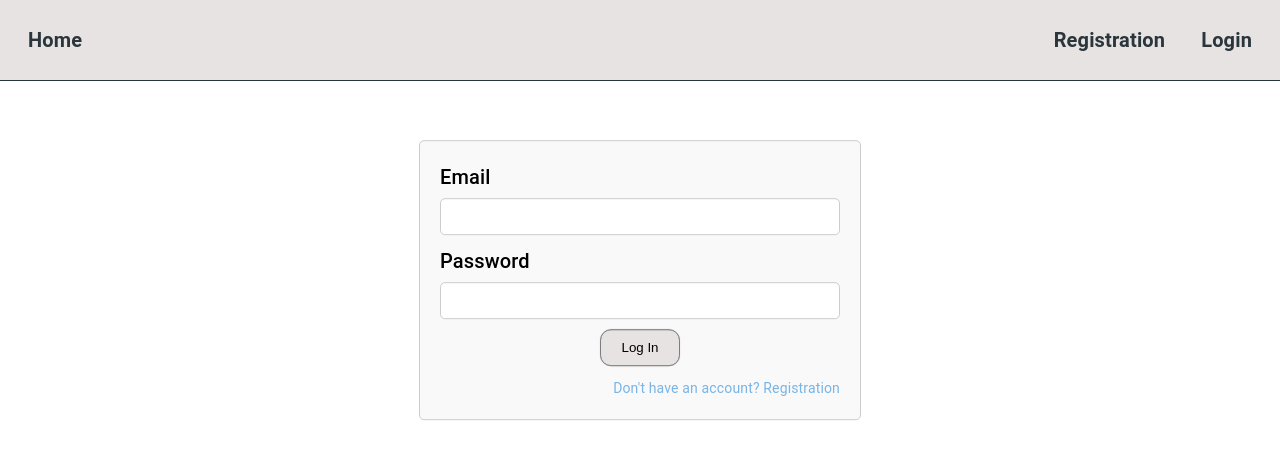
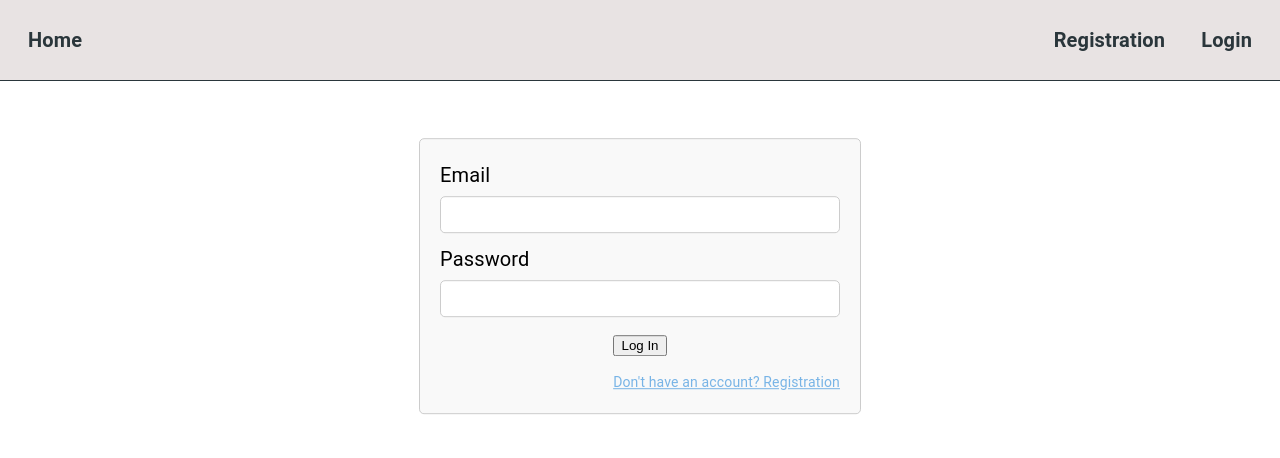
Before and after one commit to MariiaBatyuta/goit-react-hw-08, a React (Vite) app: page /login in a window 1280 px wide. Shown: the top 458 px of the page. Built offline with nearby package versions, Linux system fonts and the light colour scheme.

Commit message:
updated readme file

```diff
--- a/src/components/App.jsx
+++ b/src/components/App.jsx
@@ -6,7 +6,7 @@ import { useDispatch, useSelector } from 'react-redux';
 import { refreshUser } from '../redux/auth/operations';
 import { selectRefreshUser } from '../redux/auth/selectors';
 import { RestrictedRoute } from './RestrictedRoute';
-import { PrivatRoute } from './PrivatRoute';
+import { PrivateRoute } from './PrivateRoute';
 import { Toaster } from 'react-hot-toast';
 import { PuffLoader } from 'react-spinners';
 
@@ -30,7 +30,7 @@ function App() {
         <Toaster position="top-center" reverseOrder={false}/>
         <Suspense fallback={null}>
           <Routes>
-            <Route path="/contacts" element={<PrivatRoute component={<ContactsPage />} redirectTo="/" />} />
+            <Route path="/contacts" element={<PrivateRoute component={<ContactsPage />} redirectTo="/" />} />
             <Route path="/register" element={<RestrictedRoute component={<RegisterPage />} redirectTo="/contacts" />} />
             <Route path="/login" element={<RestrictedRoute  component={<LoginPage />} redirectTo="/contacts" />} />
 
--- a/src/components/PrivatRoute.jsx
+++ b/src/components/PrivateRoute.jsx
@@ -2,7 +2,7 @@ import { useSelector } from "react-redux"
 import { selectIsLoggedIn } from "../redux/auth/selectors"
 import { Navigate } from "react-router-dom";
 
-export const PrivatRoute = ({ component: Component, redirectTo = "/" }) => {
+export const PrivateRoute = ({ component: Component, redirectTo = "/" }) => {
     const isLogedIn = useSelector(selectIsLoggedIn);
 
     return isLogedIn ? Component : <Navigate to={redirectTo} />;
--- a/src/index.css
+++ b/src/index.css
@@ -1,49 +1,15 @@
 :root {
   font-family: "Roboto", "Helvetica", "Arial", sans-serif;
-  font-weight: 500;
+  font-weight: 400;
   font-size: 1.25rem;
   line-height: 1.6;
   letter-spacing: 0.0075em;
-
-  --primary-color: #7d7c7f;
-  --secondary-color: #4caf50;
-  --accent-color: #ff9800;
-  --text-dark: #333;
-  --text-light: #555;
-  --text-white: #fff;
-
-  font-synthesis: none;
-  text-rendering: optimizeLegibility;
-  -webkit-font-smoothing: antialiased;
-  -moz-osx-font-smoothing: grayscale;
 }
 
-
-button {
-  background-color: #e8e3e3;
-  border: none;
-  padding: 10px 20px;
-  cursor: pointer;
-  outline: 1px solid var(--primary-color);
-  box-shadow: 0 0 2px var(--primary-color);
-  border-radius: 10px;
-}
-
-button:hover {
-  outline: 2px solid var(--primary-color);
-  box-shadow: 0 0 5px var(--primary-color);
-  border-radius: 10px;
-}
-
-button:active {
-  background-color: #668297;
+ul, li {
+  list-style: none;
 }
 
 a {
-  color: var(--primary-color);
-  text-decoration: none;
+  color: inherit;
 }
-
-a:hover {
-  text-decoration: underline;
-}
```
Also changed, not shown: 1 other file (tests, documents, lock files or other folders).
